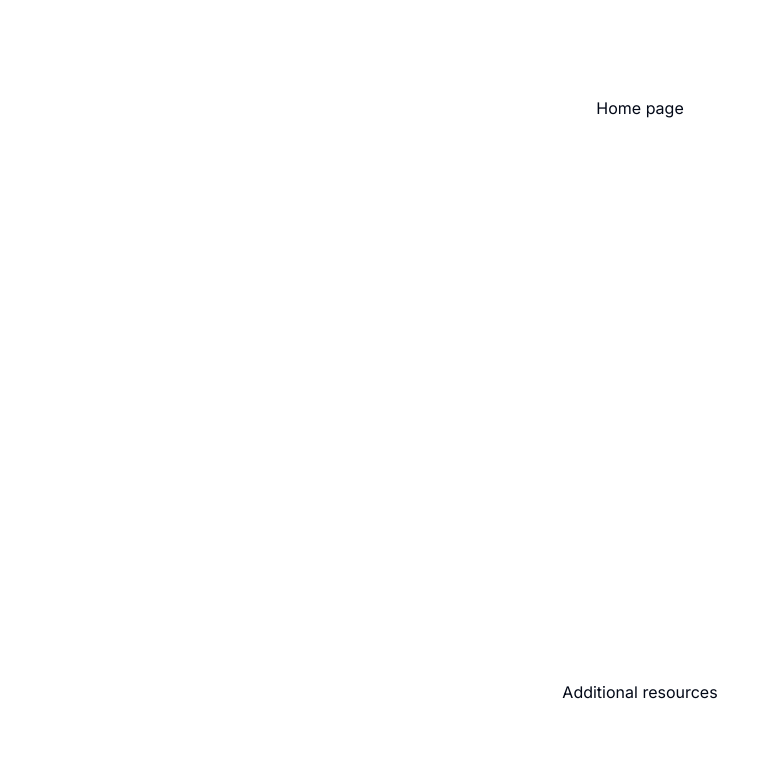
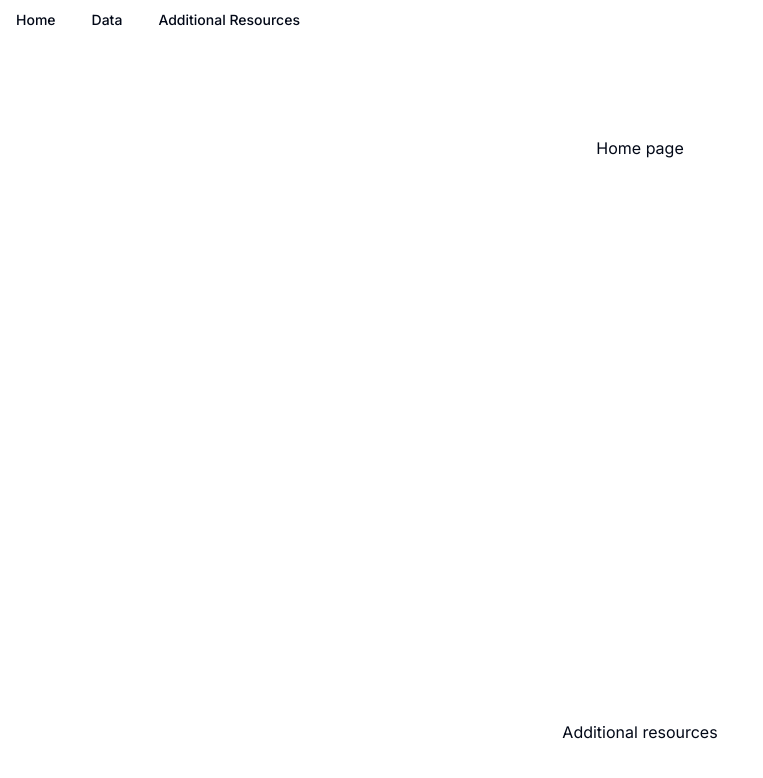
Before and after one commit to campbellborder/gcbr-index, a Next.js app: page / in a window 1280 px wide. Shown: the top 778 px of the page, without its empty margins (0-763 px from the left). Built offline with nearby package versions, Linux system fonts and the light colour scheme.

Commit message:
Added header bar

```diff
--- a/package.json
+++ b/package.json
@@ -9,6 +9,7 @@
     "lint": "next lint"
   },
   "dependencies": {
+    "@radix-ui/react-navigation-menu": "^1.1.3",
     "@types/node": "20.5.0",
     "@types/react": "18.2.20",
     "@types/react-dom": "18.2.7",
--- /dev/null
+++ b/src/app/data/page.tsx
@@ -0,0 +1,7 @@
+export default function Resources() {
+  return (
+    <main>
+      <h1>Data</h1>
+    </main>
+  )
+}
--- a/src/app/layout.tsx
+++ b/src/app/layout.tsx
@@ -1,6 +1,8 @@
 import './globals.css'
+import Link from 'next/link'
 import type { Metadata } from 'next'
 import { Inter } from 'next/font/google'
+import HeaderBar from '@/components/header-bar'
 
 const inter = Inter({ subsets: ['latin'] })
 
@@ -16,7 +18,10 @@
 }) {
   return (
     <html lang="en">
-      <body className={inter.className}>{children}</body>
+      <body className={inter.className}>
+        <HeaderBar />
+        {children}
+      </body>
     </html>
   )
 }
--- /dev/null
+++ b/src/components/header-bar.tsx
@@ -0,0 +1,47 @@
+'use client'
+
+import Link from 'next/link'
+
+import {
+  NavigationMenu,
+  NavigationMenuContent,
+  NavigationMenuIndicator,
+  NavigationMenuItem,
+  NavigationMenuLink,
+  NavigationMenuList,
+  navigationMenuTriggerStyle,
+  NavigationMenuViewport,
+} from "@/components/ui/navigation-menu"
+
+export default function HeaderBar() {
+
+  return (
+    <div >
+      <NavigationMenu>
+        <NavigationMenuList>
+        <NavigationMenuItem>
+            <Link href="/" legacyBehavior passHref>
+              <NavigationMenuLink className={navigationMenuTriggerStyle()}>
+                Home
+              </NavigationMenuLink>
+            </Link>
+          </NavigationMenuItem>
+        <NavigationMenuItem>
+            <Link href="/data" legacyBehavior passHref>
+              <NavigationMenuLink className={navigationMenuTriggerStyle()}>
+                Data
+              </NavigationMenuLink>
+            </Link>
+          </NavigationMenuItem>
+          <NavigationMenuItem>
+            <Link href="/resources" legacyBehavior passHref>
+              <NavigationMenuLink className={navigationMenuTriggerStyle()}>
+                Additional Resources
+              </NavigationMenuLink>
+            </Link>
+          </NavigationMenuItem>
+        </NavigationMenuList>
+      </NavigationMenu>
+    </div>
+  )
+}
--- /dev/null
+++ b/src/components/ui/navigation-menu.tsx
@@ -0,0 +1,128 @@
+import * as React from "react"
+import * as NavigationMenuPrimitive from "@radix-ui/react-navigation-menu"
+import { cva } from "class-variance-authority"
+import { ChevronDown } from "lucide-react"
+
+import { cn } from "@/lib/utils"
+
+const NavigationMenu = React.forwardRef<
+  React.ElementRef<typeof NavigationMenuPrimitive.Root>,
+  React.ComponentPropsWithoutRef<typeof NavigationMenuPrimitive.Root>
+>(({ className, children, ...props }, ref) => (
+  <NavigationMenuPrimitive.Root
+    ref={ref}
+    className={cn(
+      "relative z-10 flex max-w-max flex-1 items-center justify-center",
+      className
+    )}
+    {...props}
+  >
+    {children}
+    <NavigationMenuViewport />
+  </NavigationMenuPrimitive.Root>
+))
+NavigationMenu.displayName = NavigationMenuPrimitive.Root.displayName
+
+const NavigationMenuList = React.forwardRef<
+  React.ElementRef<typeof NavigationMenuPrimitive.List>,
+  React.ComponentPropsWithoutRef<typeof NavigationMenuPrimitive.List>
+>(({ className, ...props }, ref) => (
+  <NavigationMenuPrimitive.List
+    ref={ref}
+    className={cn(
+      "group flex flex-1 list-none items-center justify-center space-x-1",
+      className
+    )}
+    {...props}
+  />
+))
+NavigationMenuList.displayName = NavigationMenuPrimitive.List.displayName
+
+const NavigationMenuItem = NavigationMenuPrimitive.Item
+
+const navigationMenuTriggerStyle = cva(
+  "group inline-flex h-10 w-max items-center justify-center rounded-md bg-background px-4 py-2 text-sm font-medium transition-colors hover:bg-accent hover:text-accent-foreground focus:bg-accent focus:text-accent-foreground focus:outline-none disabled:pointer-events-none disabled:opacity-50 data-[active]:bg-accent/50 data-[state=open]:bg-accent/50"
+)
+
+const NavigationMenuTrigger = React.forwardRef<
+  React.ElementRef<typeof NavigationMenuPrimitive.Trigger>,
+  React.ComponentPropsWithoutRef<typeof NavigationMenuPrimitive.Trigger>
+>(({ className, children, ...props }, ref) => (
+  <NavigationMenuPrimitive.Trigger
+    ref={ref}
+    className={cn(navigationMenuTriggerStyle(), "group", className)}
+    {...props}
+  >
+    {children}{" "}
+    <ChevronDown
+      className="relative top-[1px] ml-1 h-3 w-3 transition duration-200 group-data-[state=open]:rotate-180"
+      aria-hidden="true"
+    />
+  </NavigationMenuPrimitive.Trigger>
+))
+NavigationMenuTrigger.displayName = NavigationMenuPrimitive.Trigger.displayName
+
+const NavigationMenuContent = React.forwardRef<
+  React.ElementRef<typeof NavigationMenuPrimitive.Content>,
+  React.ComponentPropsWithoutRef<typeof NavigationMenuPrimitive.Content>
+>(({ className, ...props }, ref) => (
+  <NavigationMenuPrimitive.Content
+    ref={ref}
+    className={cn(
+      "left-0 top-0 w-full data-[motion^=from-]:animate-in data-[motion^=to-]:animate-out data-[motion^=from-]:fade-in data-[motion^=to-]:fade-out data-[motion=from-end]:slide-in-from-right-52 data-[motion=from-start]:slide-in-from-left-52 data-[motion=to-end]:slide-out-to-right-52 data-[motion=to-start]:slide-out-to-left-52 md:absolute md:w-auto ",
+      className
+    )}
+    {...props}
+  />
+))
+NavigationMenuContent.displayName = NavigationMenuPrimitive.Content.displayName
+
+const NavigationMenuLink = NavigationMenuPrimitive.Link
+
+const NavigationMenuViewport = React.forwardRef<
+  React.ElementRef<typeof NavigationMenuPrimitive.Viewport>,
+  React.ComponentPropsWithoutRef<typeof NavigationMenuPrimitive.Viewport>
+>(({ className, ...props }, ref) => (
+  <div className={cn("absolute left-0 top-full flex justify-center")}>
+    <NavigationMenuPrimitive.Viewport
+      className={cn(
+        "origin-top-center relative mt-1.5 h-[var(--radix-navigation-menu-viewport-height)] w-full overflow-hidden rounded-md border bg-popover text-popover-foreground shadow-lg data-[state=open]:animate-in data-[state=closed]:animate-out data-[state=closed]:zoom-out-95 data-[state=open]:zoom-in-90 md:w-[var(--radix-navigation-menu-viewport-width)]",
+        className
+      )}
+      ref={ref}
+      {...props}
+    />
+  </div>
+))
+NavigationMenuViewport.displayName =
+  NavigationMenuPrimitive.Viewport.displayName
+
+const NavigationMenuIndicator = React.forwardRef<
+  React.ElementRef<typeof NavigationMenuPrimitive.Indicator>,
+  React.ComponentPropsWithoutRef<typeof NavigationMenuPrimitive.Indicator>
+>(({ className, ...props }, ref) => (
+  <NavigationMenuPrimitive.Indicator
+    ref={ref}
+    className={cn(
+      "top-full z-[1] flex h-1.5 items-end justify-center overflow-hidden data-[state=visible]:animate-in data-[state=hidden]:animate-out data-[state=hidden]:fade-out data-[state=visible]:fade-in",
+      className
+    )}
+    {...props}
+  >
+    <div className="relative top-[60%] h-2 w-2 rotate-45 rounded-tl-sm bg-border shadow-md" />
+  </NavigationMenuPrimitive.Indicator>
+))
+NavigationMenuIndicator.displayName =
+  NavigationMenuPrimitive.Indicator.displayName
+
+export {
+  navigationMenuTriggerStyle,
+  NavigationMenu,
+  NavigationMenuList,
+  NavigationMenuItem,
+  NavigationMenuContent,
+  NavigationMenuTrigger,
+  NavigationMenuLink,
+  NavigationMenuIndicator,
+  NavigationMenuViewport,
+}
```
Also changed, not shown: 1 other file (tests, documents, lock files or other folders).
